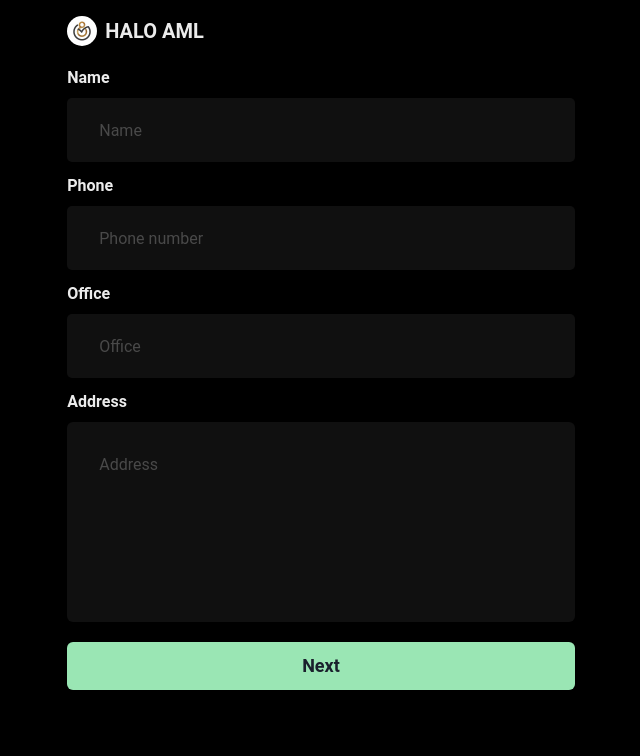
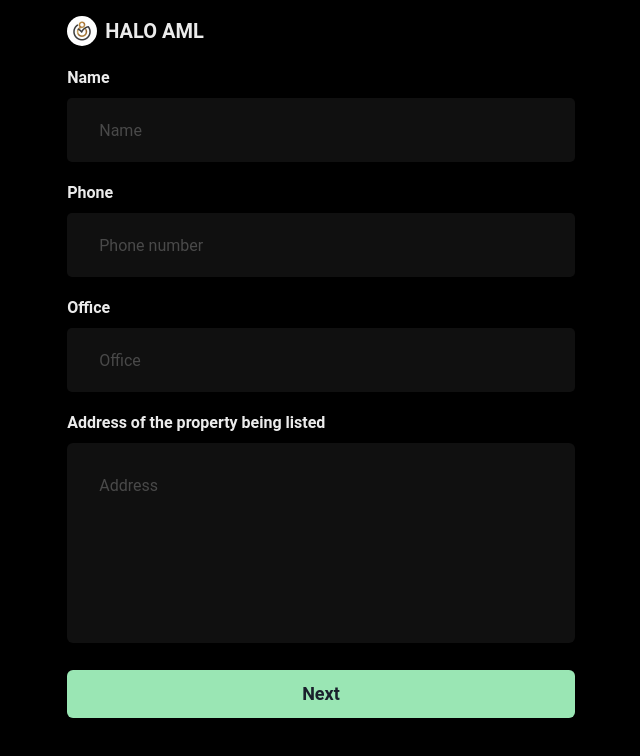
Before and after one commit to Halo-AML-Apps/cdd-halo-aml, a Next.js app: page / in a window 1280 px wide. Shown: the top 756 px of the page, without its empty margins (319-959 px from the left). Built offline with nearby package versions, Linux system fonts and the light colour scheme.

Commit message:
design fix

```diff
--- a/src/components/Scanner/index.tsx
+++ b/src/components/Scanner/index.tsx
@@ -30,6 +30,8 @@ export const ScannerApp: React.FC = () => {
   const { isOpen } = useDisclosure();
   const [step, setStep] = useState<number>(0);
   const [data, setData] = useState<FormType>();
+  const [id, setId] = useState<number>(0);
+
   const onChangeHandler = async (e: React.ChangeEvent<HTMLInputElement>) => {
     const file = e.target.files?.[0];
     if (!file) return;
@@ -84,6 +86,7 @@ export const ScannerApp: React.FC = () => {
             setDocs([]);
             setSelected(-1);
             setStep(0);
+            setId(new Date().getTime());
           } else {
             setStatus(!1);
           }
@@ -280,7 +283,7 @@ export const ScannerApp: React.FC = () => {
       )}
 
       <Flex hidden={step !== 0} w="100%" direction={"column"}>
-        <UserDetails onSubmit={onNext} />
+        <UserDetails key={id} onSubmit={onNext} />
       </Flex>
     </Flex>
   );
--- a/src/components/form/index.tsx
+++ b/src/components/form/index.tsx
@@ -61,7 +61,11 @@ export const UserDetails: React.FC<{ onSubmit: (v: FormType) => void }> = ({
   };
   return (
     <FormProvider {...methods}>
-      <VStack as={"form"} onSubmit={methods.handleSubmit(handleSubmit)}>
+      <VStack
+        as={"form"}
+        gap={15}
+        onSubmit={methods.handleSubmit(handleSubmit)}
+      >
         <Field name="name" id="name" label="Name">
           <Input
             id="name"
@@ -91,7 +95,11 @@ export const UserDetails: React.FC<{ onSubmit: (v: FormType) => void }> = ({
           />
         </Field>
 
-        <Field name="address" label="Address" id="address">
+        <Field
+          name="address"
+          label="Address of the property being listed"
+          id="address"
+        >
           <Textarea
             p={8}
             {...methods.register("address", {
```
